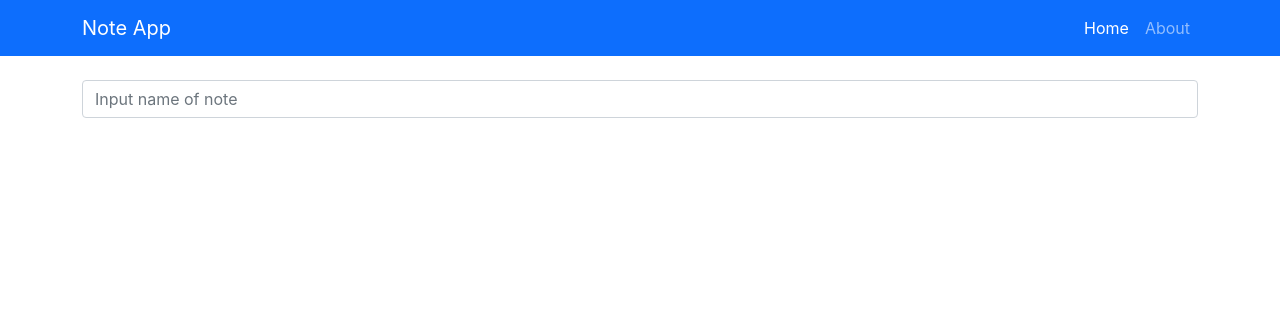
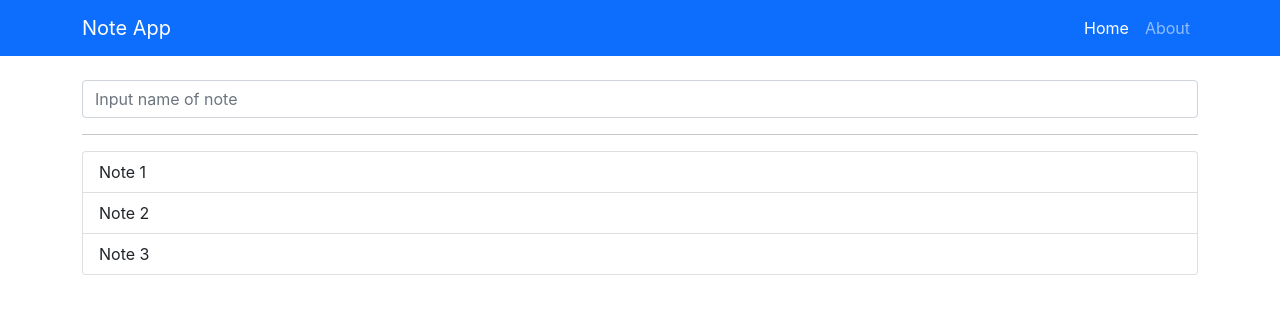
Before and after one commit to lipskydan/react-js-first-app, a React (Create React App) app in the folder react-app/: page / in a window 1280 px wide. Shown: the top 314 px of the page. Built offline with nearby package versions, Linux system fonts and the light colour scheme.

Commit message:
added list with notes

```diff
--- a/react-app/src/components/Navbar.js
+++ b/react-app/src/components/Navbar.js
@@ -1,4 +1,4 @@
-import React, { Fragment } from 'react'
+import React from 'react'
 import { NavLink } from 'react-router-dom'
 
 export const Navbar = () => (
--- a/react-app/src/components/Notes.js
+++ b/react-app/src/components/Notes.js
@@ -0,0 +1,14 @@
+import React from 'react'
+
+export const Notes = ({notes}) => {
+    return(
+        <ul className="list-group">
+            {notes.map(note => (
+                <li
+                className="list-group-item"
+                key={note.id}
+                >{note.title}</li>
+            ))}
+        </ul>
+    )
+}
--- a/react-app/src/pages/Home.js
+++ b/react-app/src/pages/Home.js
@@ -1,10 +1,17 @@
 import React, { Fragment } from 'react'
 import {Form} from '../components/Form'
+import {Notes} from '../components/Notes'
 
 export const Home = () => {
+    const notes = new Array(3)
+    .fill('')
+    .map((_,i) => ({id: i, title: `Note ${i + 1}`}))
+
     return (
         <Fragment>
             <Form />
+            <hr/>
+            <Notes notes={notes} />
         </Fragment>
     )
 }
```
